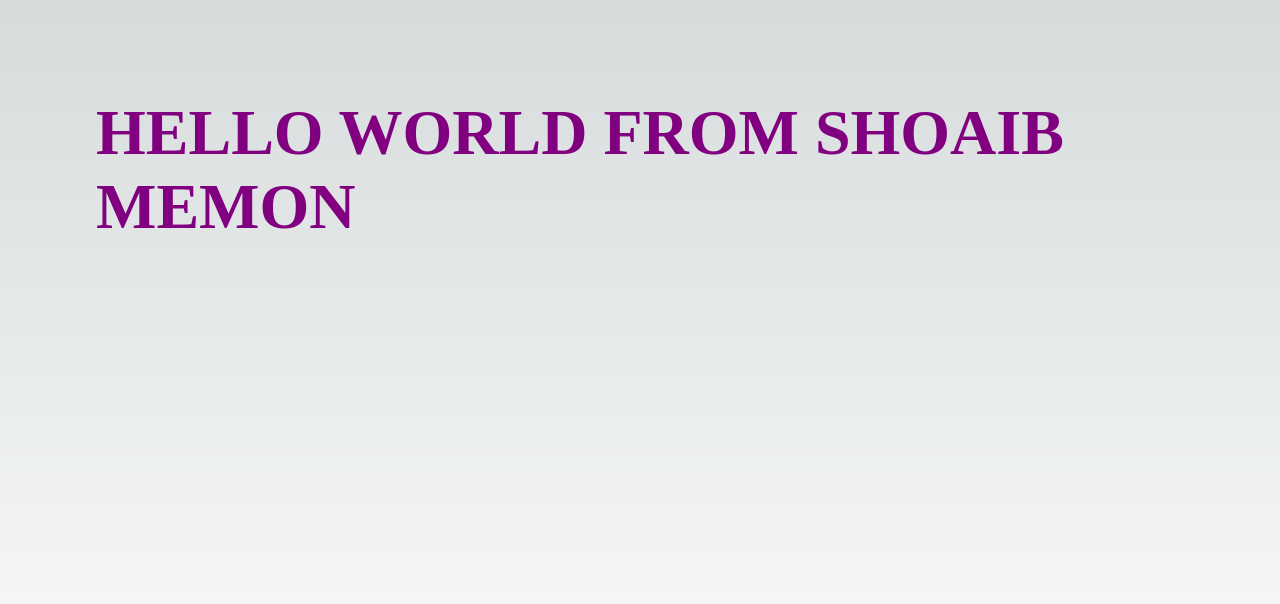
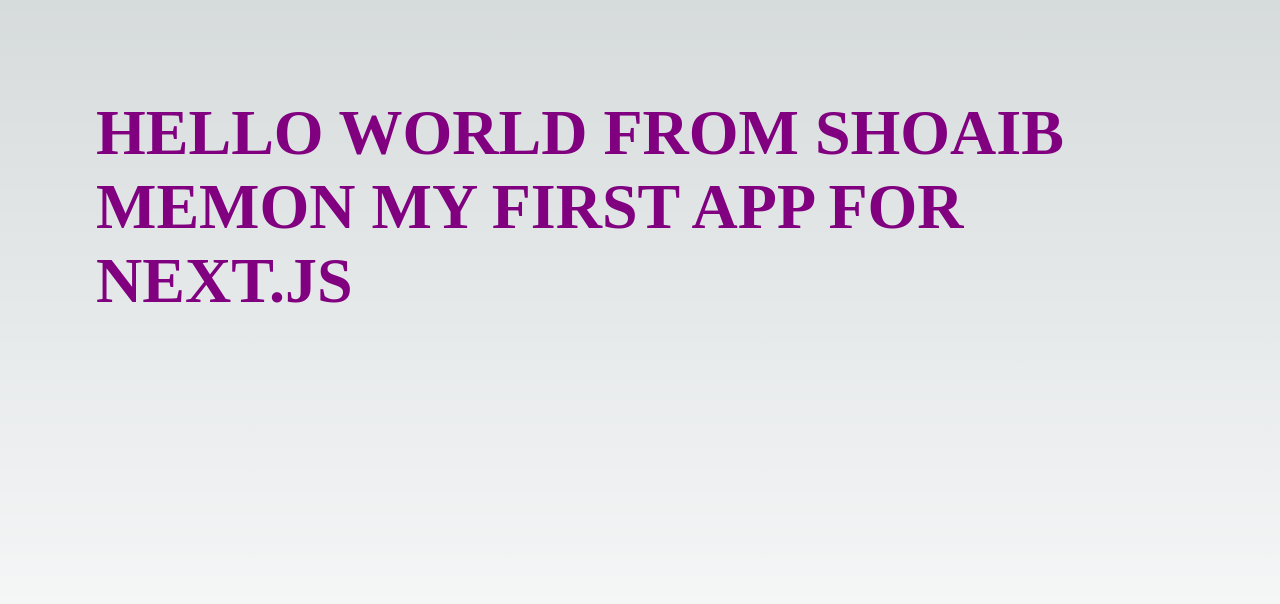
Before and after one commit to shoaibattari/Shoaib-Nextjs-HelloWorld, a Next.js app in the folder shoaib-next-app/: page / in a window 1280 px wide. Shown: the top 604 px of the page. Built offline with nearby package versions, Linux system fonts and the light colour scheme.

Commit message:
add code

```diff
--- a/shoaib-next-app/app/page.tsx
+++ b/shoaib-next-app/app/page.tsx
@@ -7,6 +7,6 @@
 export default function Home() {
   return (
     <main className={styles.main}>
-<h1>HELLO WORLD FROM SHOAIB MEMON</h1>
+<h1>HELLO WORLD FROM SHOAIB MEMON MY FIRST APP FOR NEXT.JS</h1>
 </main>)
 }
```
